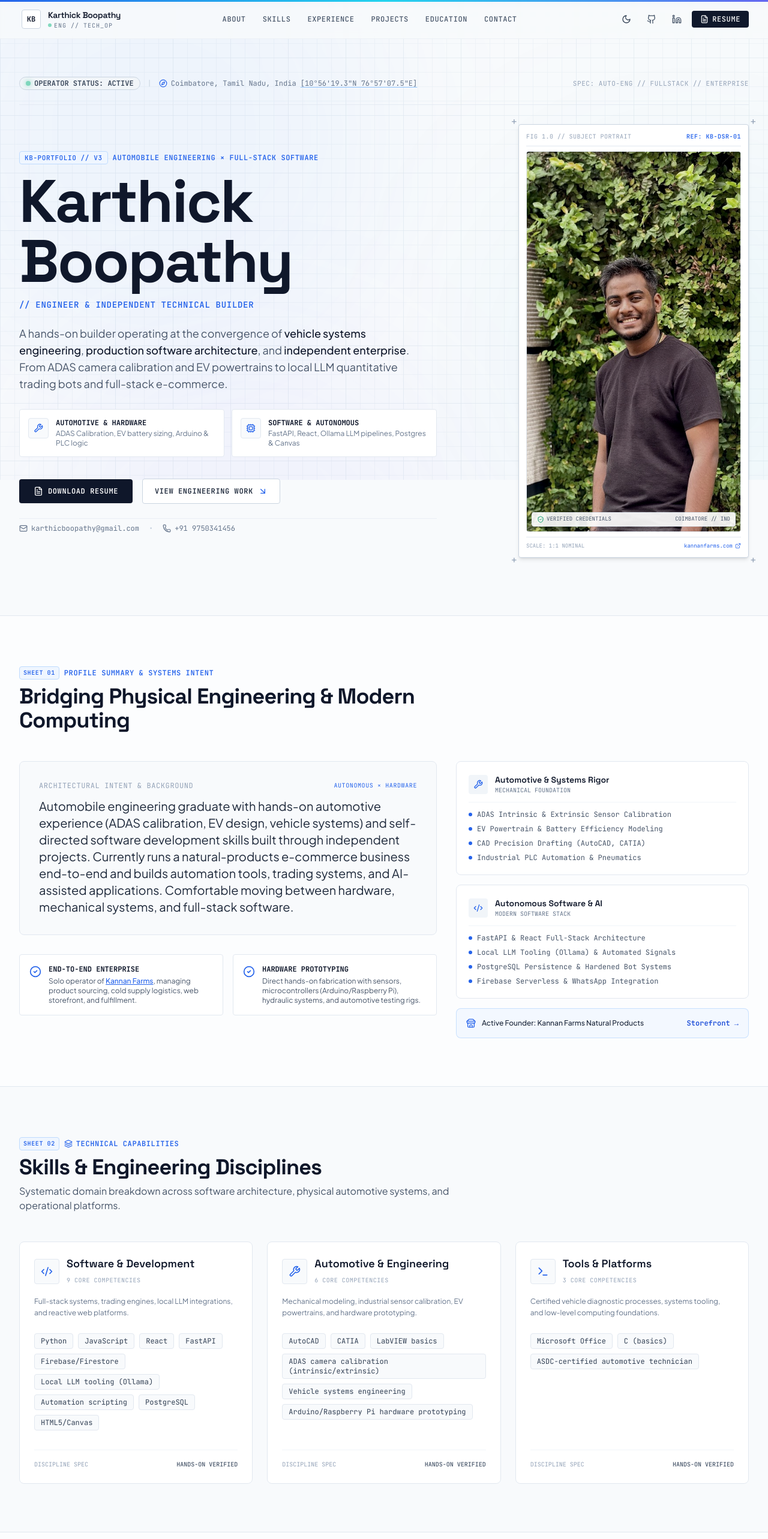
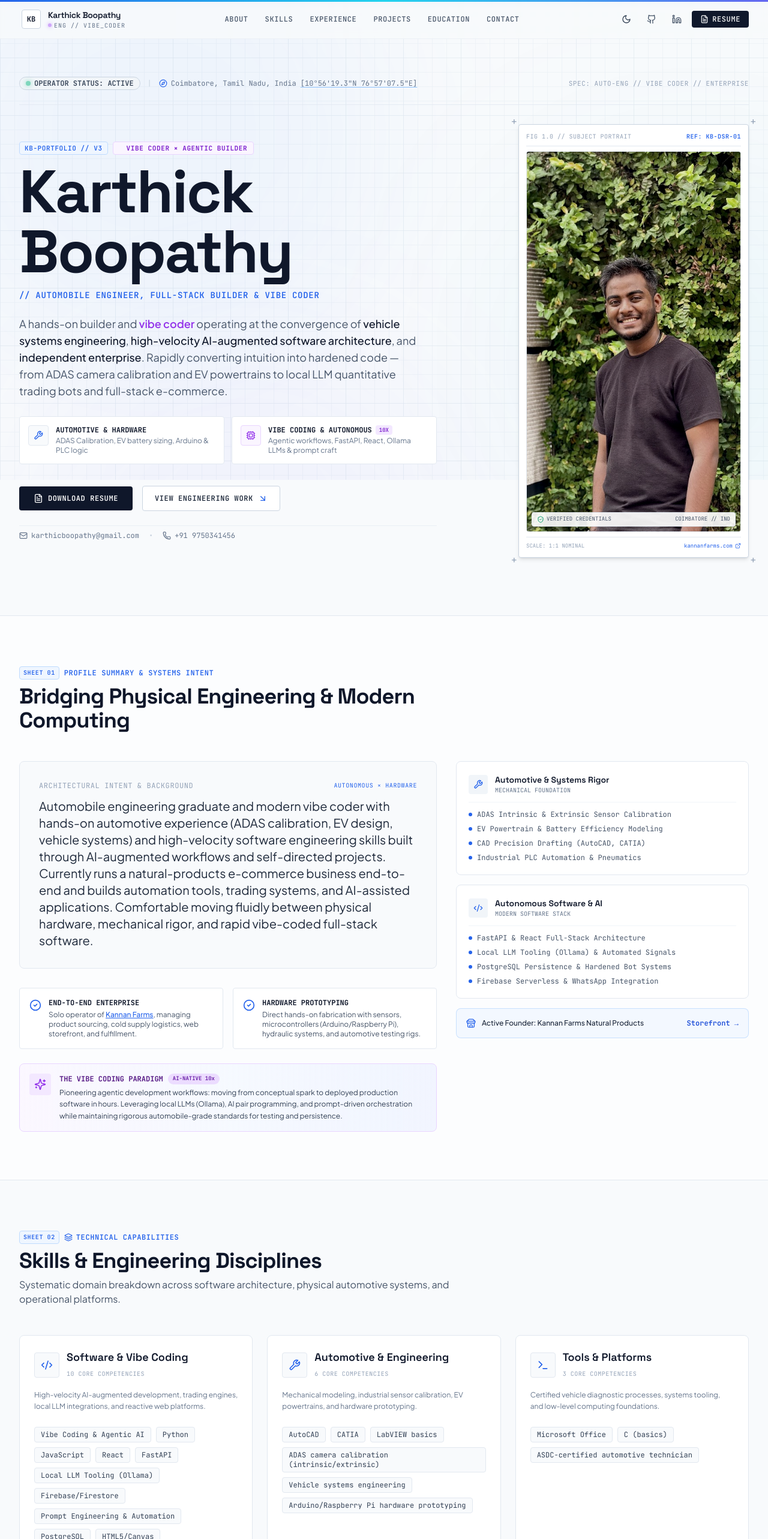
Before and after one commit to Karthick-Boopathy/KarthickBoopathy, a React (Vite) app: page / in a window 1280 px wide. Shown: the top 2566 px of the page at 60% size. Built offline with nearby package versions, Linux system fonts and the light colour scheme.

Commit message:
feat: add continuous scrolling number tracker (1-7) to experience timeline and Vibe Coder identity

```diff
--- a/src/components/About.tsx
+++ b/src/components/About.tsx
@@ -1,6 +1,6 @@
 import React from 'react';
 import { motion } from 'framer-motion';
-import { Wrench, Store, Code2, CheckCircle2 } from 'lucide-react';
+import { Wrench, Store, Code2, CheckCircle2, Sparkles } from 'lucide-react';
 import { aboutSummary, personalInfo } from '../data/portfolioData';
 
 export const About: React.FC = () => {
@@ -83,6 +83,25 @@ export const About: React.FC = () => {
                 </div>
               </motion.div>
             </div>
+
+            {/* Vibe Coding Feature Banner */}
+            <motion.div
+              whileHover={{ y: -2, transition: { duration: 0.2 } }}
+              className="p-4 rounded-lg border border-purple-200 dark:border-purple-800/60 bg-gradient-to-r from-purple-50/80 via-blue-50/50 to-indigo-50/80 dark:from-purple-950/30 dark:via-blue-950/20 dark:to-indigo-950/30 shadow-2xs glow-border flex items-start gap-3.5"
+            >
+              <div className="p-2 rounded bg-purple-100 dark:bg-purple-900/50 text-purple-700 dark:text-purple-300 shrink-0">
+                <Sparkles className="w-5 h-5 text-purple-600 dark:text-purple-400" />
+              </div>
+              <div>
+                <div className="flex items-center gap-2">
+                  <h3 className="font-mono text-xs uppercase font-bold text-purple-900 dark:text-purple-300">The Vibe Coding Paradigm</h3>
+                  <span className="px-2 py-0.5 rounded-full bg-purple-200/80 dark:bg-purple-800/60 text-[9px] font-mono font-bold text-purple-800 dark:text-purple-200">AI-NATIVE 10x</span>
+                </div>
+                <p className="text-xs text-slate-700 dark:text-slate-300 mt-1 leading-relaxed">
+                  Pioneering agentic development workflows: moving from conceptual spark to deployed production software in hours. Leveraging local LLMs (Ollama), AI pair programming, and prompt-driven orchestration while maintaining rigorous automobile-grade standards for testing and persistence.
+                </p>
+              </div>
+            </motion.div>
           </motion.div>
 
           {/* Right Column: Dual Architecture Visualizer */}
--- a/src/components/Experience.tsx
+++ b/src/components/Experience.tsx
@@ -1,5 +1,5 @@
-import React, { useState } from 'react';
-import { motion, AnimatePresence } from 'framer-motion';
+import React, { useState, useEffect, useRef } from 'react';
+import { motion, AnimatePresence, useScroll, useSpring } from 'framer-motion';
 import { Briefcase, ExternalLink, Instagram, Calendar, ChevronDown, ChevronUp, Layers, CheckCircle2, AlertCircle, Sparkles } from 'lucide-react';
 import { experiences } from '../data/portfolioData';
 
@@ -7,6 +7,52 @@ export const Experience: React.FC = () => {
   const [expandedStudies, setExpandedStudies] = useState<Record<string, boolean>>({
     'kannan-farms': true, // Auto-expand flagship project
   });
+
+  const [activeIndex, setActiveIndex] = useState<number>(0);
+  const [scrollDirection, setScrollDirection] = useState<number>(1);
+  const timelineRef = useRef<HTMLDivElement>(null);
+  const itemRefs = useRef<(HTMLDivElement | null)[]>([]);
+
+  const { scrollYProgress } = useScroll({
+    target: timelineRef,
+    offset: ['start 40%', 'end 80%'],
+  });
+
+  const lineProgress = useSpring(scrollYProgress, {
+    stiffness: 100,
+    damping: 25,
+    restDelta: 0.001,
+  });
+
+  useEffect(() => {
+    let lastScrollY = window.scrollY;
+
+    const handleScroll = () => {
+      const currentScrollY = window.scrollY;
+      const dir = currentScrollY >= lastScrollY ? 1 : -1;
+      lastScrollY = currentScrollY;
+
+      // The tracker sits around 160px from the viewport top
+      const trackerY = 160;
+
+      let currentIdx = 0;
+      itemRefs.current.forEach((el, index) => {
+        if (!el) return;
+        const rect = el.getBoundingClientRect();
+        // If the top of the card has reached or passed the tracker line
+        if (rect.top <= trackerY + 80) {
+          currentIdx = index;
+        }
+      });
+
+      setScrollDirection(dir);
+      setActiveIndex(currentIdx);
+    };
+
+    window.addEventListener('scroll', handleScroll, { passive: true });
+    handleScroll();
+    return () => window.removeEventListener('scroll', handleScroll);
+  }, []);
 
   const toggleCaseStudy = (id: string) => {
     setExpandedStudies((prev) => ({
@@ -44,32 +90,120 @@ export const Experience: React.FC = () => {
         </motion.div>
 
         {/* Timeline Sequence Container */}
-        <div className="relative border-l-2 border-slate-200 dark:border-slate-800 ml-4 sm:ml-8 pl-6 sm:pl-10 space-y-12">
+        <div ref={timelineRef} className="relative ml-4 sm:ml-8 pl-6 sm:pl-10">
+          {/* Base Vertical Timeline Rail */}
+          <div className="absolute left-0 top-0 bottom-0 w-[2px] bg-slate-200 dark:bg-slate-800">
+            {/* Animated Flowing Progress Fill Line */}
+            <motion.div
+              style={{ scaleY: lineProgress }}
+              className="absolute left-0 top-0 bottom-0 w-full bg-gradient-to-b from-blue-500 via-cyan-400 to-purple-500 origin-top shadow-[0_0_10px_#3B82F6]"
+            />
+          </div>
+
+          {/* Sticky Continuous Scrolling HUD Number Indicator */}
+          <div className="sticky top-32 z-30 pointer-events-none -ml-6 sm:-ml-10 h-0">
+            <div className="relative -top-5 -left-[18px] sm:-left-[20px] flex items-center gap-3">
+              {/* Rolling Number Box */}
+              <div className="w-10 h-10 sm:w-11 sm:h-11 rounded-lg border-2 border-blue-500 dark:border-blue-400 bg-white dark:bg-[#0B0F1A] shadow-glow-md flex items-center justify-center font-mono text-sm sm:text-base font-bold text-blue-600 dark:text-blue-400 overflow-hidden relative">
+                <AnimatePresence mode="popLayout" initial={false}>
+                  <motion.span
+                    key={activeIndex}
+                    initial={{
+                      y: scrollDirection > 0 ? 22 : -22,
+                      opacity: 0,
+                      scale: 0.8,
+                    }}
+                    animate={{
+                      y: 0,
+                      opacity: 1,
+                      scale: 1,
+                    }}
+                    exit={{
+                      y: scrollDirection > 0 ? -22 : 22,
+                      opacity: 0,
+                      scale: 0.8,
+                    }}
+                    transition={{ duration: 0.3, ease: [0.16, 1, 0.3, 1] }}
+                    className="absolute"
+                  >
+                    {String(activeIndex + 1).padStart(2, '0')}
+                  </motion.span>
+                </AnimatePresence>
+
+                {/* Subtle corner CAD fiducial dots */}
+                <span className="absolute top-1 right-1 w-1 h-1 bg-blue-500 dark:bg-blue-400 rounded-full" />
+                <span className="absolute bottom-1 left-1 w-1 h-1 bg-blue-500 dark:bg-blue-400 rounded-full" />
+              </div>
+
+              {/* Floating Live Telemetry HUD Tag */}
+              <motion.div
+                key={`hud-${activeIndex}`}
+                initial={{ opacity: 0, x: -8 }}
+                animate={{ opacity: 1, x: 0 }}
+                transition={{ duration: 0.25 }}
+                className="hidden md:flex items-center gap-2 px-3 py-1 rounded-md bg-slate-900/90 dark:bg-[#111827]/95 border border-blue-500/40 text-white backdrop-blur-md shadow-lg"
+              >
+                <span className="w-2 h-2 rounded-full bg-blue-400 animate-pulse shadow-[0_0_8px_#60A5FA]" />
+                <span className="text-[10px] font-mono text-blue-300 font-bold tracking-wider">
+                  ACTIVE // {String(activeIndex + 1).padStart(2, '0')} OF 07
+                </span>
+                <span className="text-slate-600 text-[10px]">|</span>
+                <span className="text-xs font-mono text-slate-200 font-semibold truncate max-w-[260px]">
+                  {experiences[activeIndex].role}
+                </span>
+              </motion.div>
+            </div>
+          </div>
+
+          {/* Cards List */}
+          <div className="space-y-12">
             {experiences.map((exp, idx) => {
               const isExpanded = !!expandedStudies[exp.id];
+              const isActive = activeIndex === idx;
 
               return (
+                <div
+                  key={exp.id}
+                  ref={(el) => (itemRefs.current[idx] = el)}
+                  className="relative group"
+                >
+                  {/* Timeline Station Milestone Tick (Anchored at each card) */}
+                  <div
+                    className={`absolute -left-[30px] sm:-left-[46px] top-3 w-3 h-3 sm:w-3.5 sm:h-3.5 rounded-full border-2 transition-all duration-300 ${
+                      isActive
+                        ? 'border-blue-500 bg-blue-500 scale-125 shadow-[0_0_10px_#3B82F6]'
+                        : idx < activeIndex
+                        ? 'border-blue-400 dark:border-blue-500 bg-blue-400 dark:bg-blue-500'
+                        : 'border-slate-300 dark:border-slate-700 bg-white dark:bg-[#111827]'
+                    }`}
+                  />
+
+                  {/* Experience Card */}
                   <motion.div
-                key={exp.id}
                     initial={{ opacity: 0, x: -16 }}
                     whileInView={{ opacity: 1, x: 0 }}
                     viewport={{ once: true, margin: '-40px' }}
                     transition={{ duration: 0.45, delay: idx * 0.05, ease: [0.21, 0.47, 0.32, 0.98] }}
-                className="relative group"
-              >
-                {/* Chronological Sequence Marker */}
-                <div className="absolute -left-[35px] sm:-left-[51px] top-0 w-8 h-8 sm:w-9 sm:h-9 rounded border-2 border-slate-300 dark:border-slate-700 group-hover:border-blue-500 bg-white dark:bg-[#111827] flex items-center justify-center font-mono text-xs font-bold text-slate-700 dark:text-slate-300 group-hover:text-blue-600 dark:group-hover:text-blue-400 group-hover:scale-105 transition-all duration-200 shadow-2xs group-hover:shadow-glow-sm">
-                  {exp.number}
-                </div>
-
-                {/* Experience Card */}
-                <motion.div
                     whileHover={{ y: -2, transition: { duration: 0.2 } }}
-                  className="p-6 sm:p-7 rounded-lg border border-slate-200 dark:border-slate-800 group-hover:border-slate-300 dark:group-hover:border-slate-700 bg-white dark:bg-[#111827] transition-all duration-200 shadow-2xs hover:shadow-md dark:shadow-glow-sm glow-border"
+                    className={`p-6 sm:p-7 rounded-lg border transition-all duration-300 shadow-2xs glow-border ${
+                      isActive
+                        ? 'border-blue-400/80 dark:border-blue-500/80 bg-white dark:bg-[#111827] shadow-md dark:shadow-glow-sm ring-1 ring-blue-500/20'
+                        : 'border-slate-200 dark:border-slate-800 bg-white/90 dark:bg-[#111827]/90 hover:border-slate-300 dark:hover:border-slate-700'
+                    }`}
                   >
                     {/* Header row */}
                     <div className="flex flex-col sm:flex-row sm:items-baseline justify-between gap-2 pb-4 mb-4 border-b border-slate-100 dark:border-slate-800">
                       <div>
+                        <div className="flex items-center gap-2 mb-1">
+                          <span className="text-[10px] font-mono px-1.5 py-0.5 rounded bg-slate-100 dark:bg-slate-800 text-slate-500 dark:text-slate-400">
+                            TRACK {exp.number}
+                          </span>
+                          {isActive && (
+                            <span className="text-[10px] font-mono px-2 py-0.5 rounded bg-blue-50 dark:bg-blue-500/15 border border-blue-200 dark:border-blue-500/30 text-blue-600 dark:text-blue-400 font-bold animate-pulse">
+                              VIEWING
+                            </span>
+                          )}
+                        </div>
                         <h3 className="font-heading font-bold text-xl text-slate-900 dark:text-white">
                           {exp.role}
                         </h3>
@@ -246,9 +380,10 @@ export const Experience: React.FC = () => {
                       ))}
                     </div>
                   </motion.div>
-              </motion.div>
+                </div>
               );
             })}
+          </div>
         </div>
       </div>
     </section>
--- a/src/components/Hero.tsx
+++ b/src/components/Hero.tsx
@@ -65,7 +65,7 @@ export const Hero: React.FC = () => {
             </a>
           </div>
           <div className="text-right tracking-widest text-[11px] text-slate-400 dark:text-slate-500 spec-label">
-            SPEC: AUTO-ENG // FULLSTACK // ENTERPRISE
+            SPEC: AUTO-ENG // VIBE CODER // ENTERPRISE
           </div>
         </motion.div>
 
@@ -79,9 +79,12 @@ export const Hero: React.FC = () => {
             className="lg:col-span-7 space-y-6"
           >
             <motion.div variants={itemVariants} className="space-y-3">
-              <div className="inline-flex items-center gap-2 text-xs font-mono text-blue-600 dark:text-blue-400 uppercase tracking-wider font-semibold">
-                <span className="px-2 py-0.5 bg-blue-50 dark:bg-blue-500/10 border border-blue-200 dark:border-blue-500/30 rounded text-[11px]">KB-PORTFOLIO // V3</span>
-                <span>Automobile Engineering &times; Full-Stack Software</span>
+              <div className="flex flex-wrap items-center gap-2 text-xs font-mono uppercase tracking-wider font-semibold">
+                <span className="px-2 py-0.5 bg-blue-50 dark:bg-blue-500/10 border border-blue-200 dark:border-blue-500/30 rounded text-[11px] text-blue-600 dark:text-blue-400">KB-PORTFOLIO // V3</span>
+                <span className="px-2.5 py-0.5 rounded bg-purple-50 dark:bg-purple-500/15 border border-purple-200 dark:border-purple-500/30 text-purple-700 dark:text-purple-300 text-[11px] font-bold flex items-center gap-1.5 shadow-2xs">
+                  <span className="w-1.5 h-1.5 rounded-full bg-purple-500 animate-ping inline-block" />
+                  VIBE CODER &times; AGENTIC BUILDER
+                </span>
               </div>
 
               {/* Bold Massive Hero Title */}
@@ -97,10 +100,10 @@ export const Hero: React.FC = () => {
 
             {/* Core Hook Statement */}
             <motion.p variants={itemVariants} className="text-base sm:text-lg text-slate-600 dark:text-slate-300 leading-relaxed max-w-2xl font-normal">
-              A hands-on builder operating at the convergence of{' '}
+              A hands-on builder and <span className="text-purple-600 dark:text-purple-400 font-semibold">vibe coder</span> operating at the convergence of{' '}
               <span className="text-slate-900 dark:text-white font-medium">vehicle systems engineering</span>,{' '}
-              <span className="text-slate-900 dark:text-white font-medium">production software architecture</span>, and{' '}
-              <span className="text-slate-900 dark:text-white font-medium">independent enterprise</span>. From ADAS camera calibration and EV powertrains to local LLM quantitative trading bots and full-stack e-commerce.
+              <span className="text-slate-900 dark:text-white font-medium">high-velocity AI-augmented software architecture</span>, and{' '}
+              <span className="text-slate-900 dark:text-white font-medium">independent enterprise</span>. Rapidly converting intuition into hardened code — from ADAS camera calibration and EV powertrains to local LLM quantitative trading bots and full-stack e-commerce.
             </motion.p>
 
             {/* Dual Core Pillars Badges */}
@@ -120,14 +123,17 @@ export const Hero: React.FC = () => {
 
               <motion.div
                 whileHover={{ y: -3, transition: { duration: 0.2 } }}
-                className="p-3.5 bg-white dark:bg-[#111827] border border-slate-200 dark:border-slate-800 hover:border-blue-300 dark:hover:border-blue-500/40 rounded shadow-2xs hover:shadow-xs transition-colors flex items-start gap-3 glow-border"
+                className="p-3.5 bg-white dark:bg-[#111827] border border-slate-200 dark:border-slate-800 hover:border-purple-300 dark:hover:border-purple-500/40 rounded shadow-2xs hover:shadow-xs transition-colors flex items-start gap-3 glow-border"
               >
-                <div className="p-2 bg-slate-50 dark:bg-slate-800/80 border border-slate-200 dark:border-slate-700/80 rounded text-slate-700 dark:text-slate-300">
-                  <Cpu className="w-4 h-4 text-blue-600 dark:text-blue-400" />
+                <div className="p-2 bg-purple-50 dark:bg-purple-950/40 border border-purple-200 dark:border-purple-800/60 rounded text-purple-700 dark:text-purple-300">
+                  <Cpu className="w-4 h-4 text-purple-600 dark:text-purple-400" />
                 </div>
                 <div>
-                  <h2 className="font-mono text-xs uppercase font-bold text-slate-900 dark:text-slate-100">Software & Autonomous</h2>
-                  <p className="text-xs text-slate-500 dark:text-slate-400 mt-0.5">FastAPI, React, Ollama LLM pipelines, Postgres & Canvas</p>
+                  <h2 className="font-mono text-xs uppercase font-bold text-slate-900 dark:text-slate-100 flex items-center gap-1.5">
+                    <span>Vibe Coding &amp; Autonomous</span>
+                    <span className="px-1.5 py-0.2 rounded bg-purple-100 dark:bg-purple-900/60 text-[9px] text-purple-700 dark:text-purple-300 font-mono">10x</span>
+                  </h2>
+                  <p className="text-xs text-slate-500 dark:text-slate-400 mt-0.5">Agentic workflows, FastAPI, React, Ollama LLMs &amp; prompt craft</p>
                 </div>
               </motion.div>
             </motion.div>
--- a/src/components/Navbar.tsx
+++ b/src/components/Navbar.tsx
@@ -72,8 +72,8 @@ export const Navbar: React.FC = () => {
                 {personalInfo.name}
               </span>
               <span className="font-mono text-[10px] text-slate-500 dark:text-slate-400 uppercase tracking-widest flex items-center gap-1">
-                <span className="w-1.5 h-1.5 rounded-full bg-emerald-500 inline-block animate-pulse"></span>
-                ENG // TECH_OP
+                <span className="w-1.5 h-1.5 rounded-full bg-purple-500 inline-block animate-pulse shadow-[0_0_6px_#A855F7]"></span>
+                ENG // VIBE_CODER
               </span>
             </div>
           </motion.a>
--- a/src/data/portfolioData.ts
+++ b/src/data/portfolioData.ts
@@ -45,7 +45,7 @@ export interface PersonalInfo {
 
 export const personalInfo: PersonalInfo = {
   name: "Karthick Boopathy",
-  title: "Engineer & Independent Technical Builder",
+  title: "Automobile Engineer, Full-Stack Builder & Vibe Coder",
   location: "Coimbatore, Tamil Nadu, India",
   coordinates: "10°56'19.3\"N 76°57'07.5\"E",
   googleMapsUrl: "https://www.google.com/maps?q=10%C2%B056'19.3%22N+76%C2%B057'07.5%22E",
@@ -55,7 +55,7 @@ export const personalInfo: PersonalInfo = {
 };
 
 export const aboutSummary =
-  "Automobile engineering graduate with hands-on automotive experience (ADAS calibration, EV design, vehicle systems) and self-directed software development skills built through independent projects. Currently runs a natural-products e-commerce business end-to-end and builds automation tools, trading systems, and AI-assisted applications. Comfortable moving between hardware, mechanical systems, and full-stack software.";
+  "Automobile engineering graduate and modern vibe coder with hands-on automotive experience (ADAS calibration, EV design, vehicle systems) and high-velocity software engineering skills built through AI-augmented workflows and self-directed projects. Currently runs a natural-products e-commerce business end-to-end and builds automation tools, trading systems, and AI-assisted applications. Comfortable moving fluidly between physical hardware, mechanical rigor, and rapid vibe-coded full-stack software.";
 
 export interface SkillCategory {
   category: string;
@@ -65,16 +65,17 @@ export interface SkillCategory {
 
 export const technicalSkills: SkillCategory[] = [
   {
-    category: "Software & Development",
-    tagline: "Full-stack systems, trading engines, local LLM integrations, and reactive web platforms.",
+    category: "Software & Vibe Coding",
+    tagline: "High-velocity AI-augmented development, trading engines, local LLM integrations, and reactive web platforms.",
     skills: [
+      "Vibe Coding & Agentic AI",
       "Python",
       "JavaScript",
       "React",
       "FastAPI",
+      "Local LLM Tooling (Ollama)",
       "Firebase/Firestore",
-      "Local LLM tooling (Ollama)",
-      "Automation scripting",
+      "Prompt Engineering & Automation",
       "PostgreSQL",
       "HTML5/Canvas",
     ],
```
Lines whose indentation alone changed are shown as unchanged.
